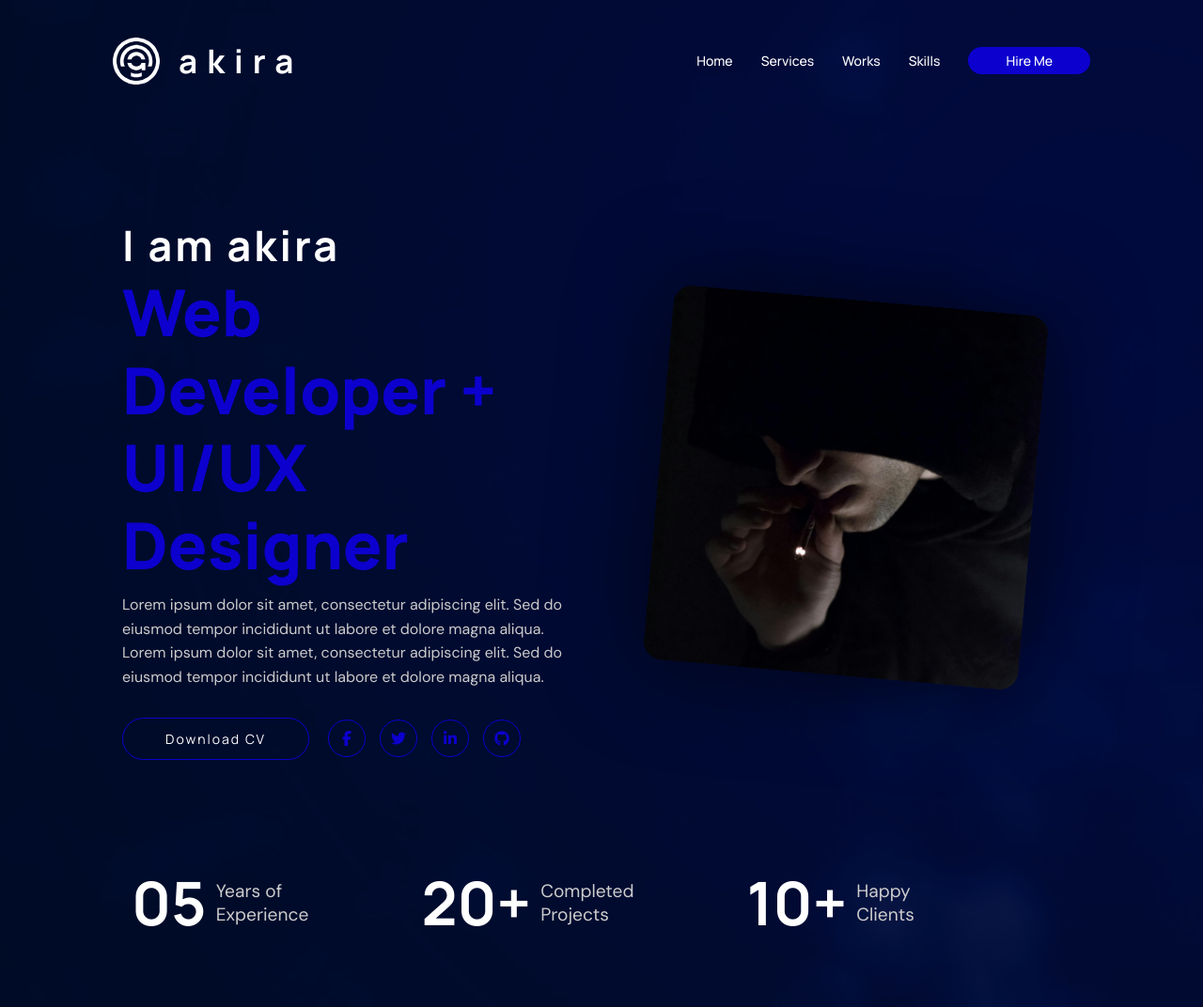
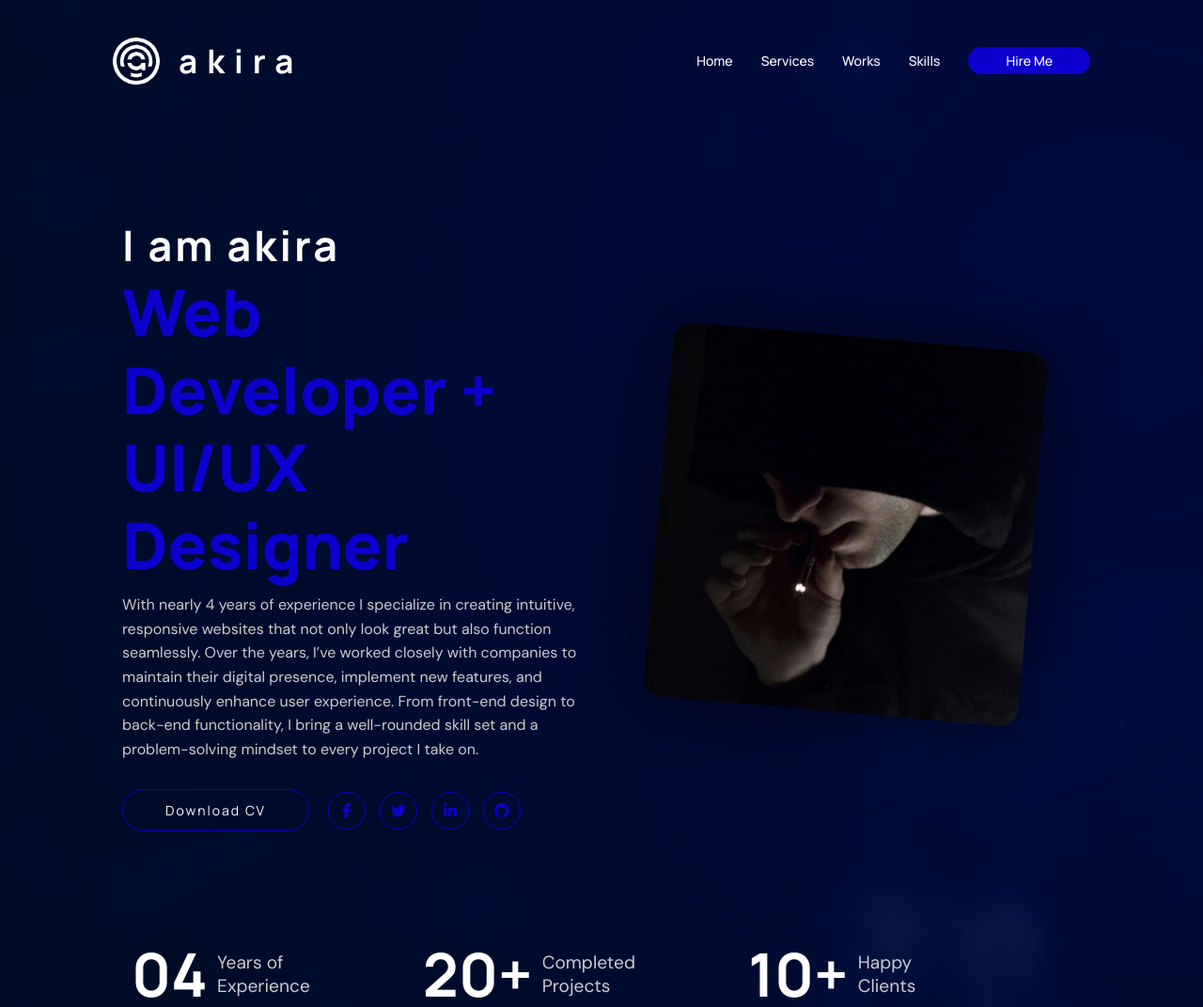
Before and after one commit to akiraarenas/Eyey, a plain HTML site: page index.html in a window 1280 px wide. Shown: the top 1072 px of the page at 94% size. Drawn offline with Linux system fonts and the light colour scheme.

Commit message:
Add files via upload

```diff
--- a/css/style.css
+++ b/css/style.css
@@ -1,8 +1,14 @@
 @import url('https://fonts.googleapis.com/css2?family=DM+Sans:ital,opsz,wght@0,9..40,100..1000;1,9..40,100..1000&family=Manrope:wght@200..800&display=swap');
-
+html, body {
+  width: 100%;
+  height: auto;
+  overflow-x: hidden;
+  scroll-behavior: smooth;
+}
 html {
     scroll-behavior: smooth;
   }
+
 
 /* RESET */
 * {
@@ -18,6 +24,7 @@ html {
     /* height: 100vh; */
     background: url('../img/bluebg.jpg') center/cover no-repeat;
     color: white;
+    overflow-y: scroll;
 
   }
   .blur-circle {
@@ -242,7 +249,7 @@ html {
   @media screen and (max-width: 426px)
   {
     body{
-      position: fixed;
+
       content: '';
       background: rgba(0, 13, 38, 0.89);
       inset: 0;
@@ -424,6 +431,9 @@ html {
     .cta-social{
       justify-content: center;
       justify-items: center;
+    }
+    .blur-circle {
+      z-index: 0;
     }
   }
 
--- a/index.html
+++ b/index.html
@@ -38,11 +38,11 @@
     <div class="hero-text">
       <h2>I am akira</h2>
       <h1>Web Developer + UI/UX Designer</h1>
-      <p>Lorem ipsum dolor sit amet, consectetur adipiscing elit. Sed do eiusmod tempor incididunt ut labore et dolore magna aliqua. Lorem ipsum dolor sit amet, consectetur adipiscing elit. Sed do eiusmod tempor incididunt ut labore et dolore magna aliqua.</p>
+      <p>With nearly 4 years of experience I specialize in creating intuitive, responsive websites that not only look great but also function seamlessly. Over the years, I’ve worked closely with companies to maintain their digital presence, implement new features, and continuously enhance user experience. From front-end design to back-end functionality, I bring a well-rounded skill set and a problem-solving mindset to every project I take on.</p>
       <div class="cta-social">
         <button class="btn">Download CV</button>
         <div class="social-icons">
-          <a href="#"><i class="fab fa-facebook-f"></i></a>
+          <a href="https://www.facebook.com/profile.php?id=61555895696013" target="_blank"><i class="fab fa-facebook-f"></i></a>
           <a href="#"><i class="fab fa-twitter"></i></a>
           <a href="#"><i class="fab fa-linkedin-in"></i></a>
           <a href="#"><i class="fab fa-github"></i></a>
@@ -56,7 +56,7 @@
   <!-- Summary Experience Section -->
   <section class="summary-section">
     <div class="summary-box">
-        <h3>05</h3>
+        <h3>04</h3>
         <div class="sum-text">
           <p>Years of<br>Experience</p>
         </div>
@@ -274,7 +274,7 @@
   <!-- Skills SEction -->
   <section class="skills-section" id="skills">
     <h2><span>My</span> Skills</h2>
-    <p class="skill-short-desc">Lorem ipsum dolor sit amet, consectetur adipiscing elit. Sed do eiusmod tempor incididunt ut labore et dolore magna aliqua. Lorem ipsum dolor sit amet, consectetur adipiscing elit. Sed do eiusmod tempor incididunt ut labore et dolore magna aliqua.</p>
+    <p class="skill-short-desc">Over the past few years, I've developed a solid command of both design and development tools—allowing me to build visually engaging and functional websites from the ground up.</p>
     <div class="skills-grid">
       <div class="skill-card">
         <img src="img/icons/Figma.png" alt="HTML">
@@ -336,7 +336,9 @@
     <div class="contact-container">
       <div class="contact-info">
         <h2 class="dontbeshy">Don’t Be Shy!</h2>
-        <p>Lorem ipsum dolor sit amet, consectetur adipiscing elit. Sed do eiusmod tempor incididunt ut labore et dolore magna aliqua.</p>
+        <p>I'm currently open to new opportunities — whether it’s a full-time role, freelance project, or collaboration.
+
+          If you think we’d be a good fit, feel free to reach out. I’d be happy to discuss how I can bring value to your team or project.</p>
         <div class="contact-box">
           <i class="fas fa-map"></i>
           <div class="con-content">
```
